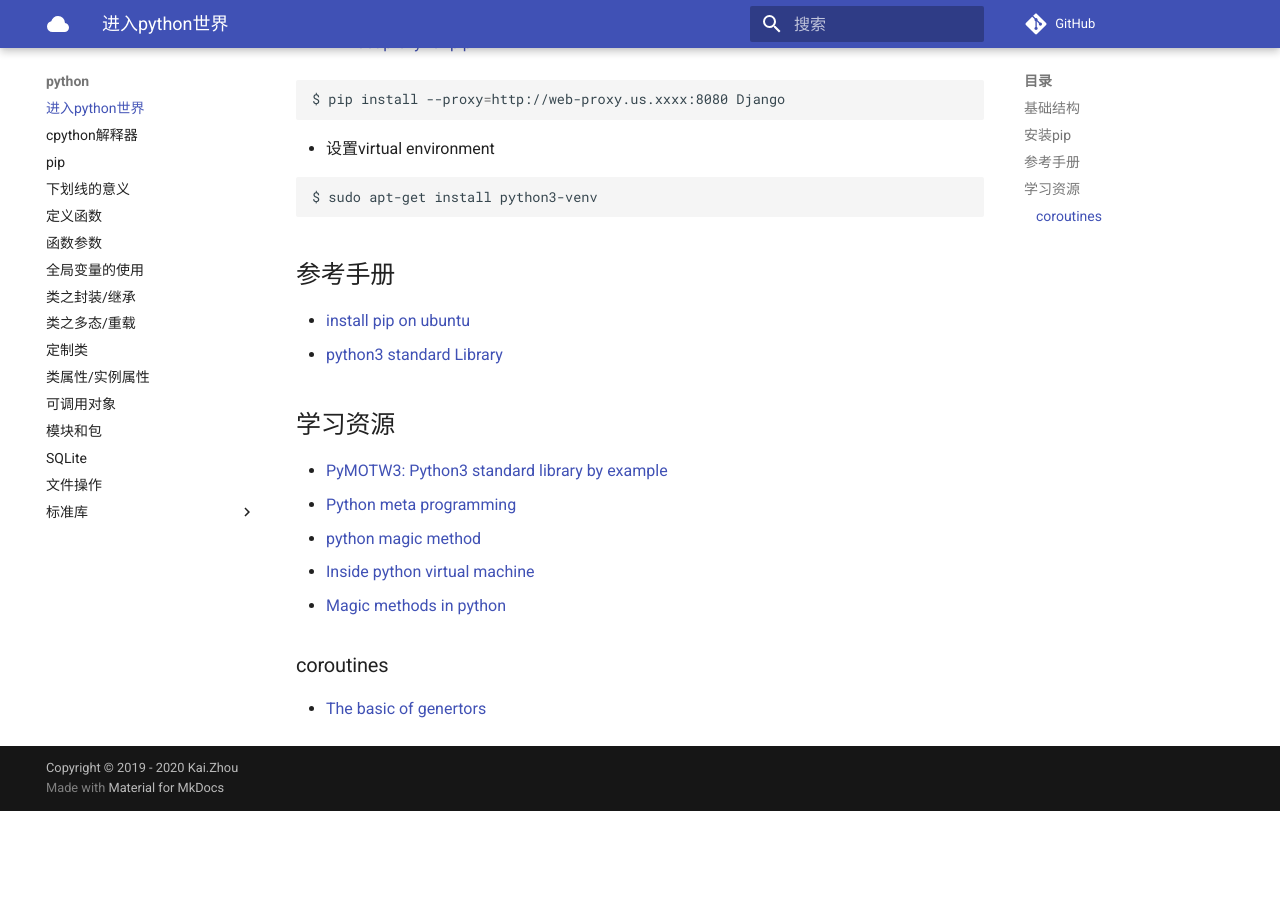
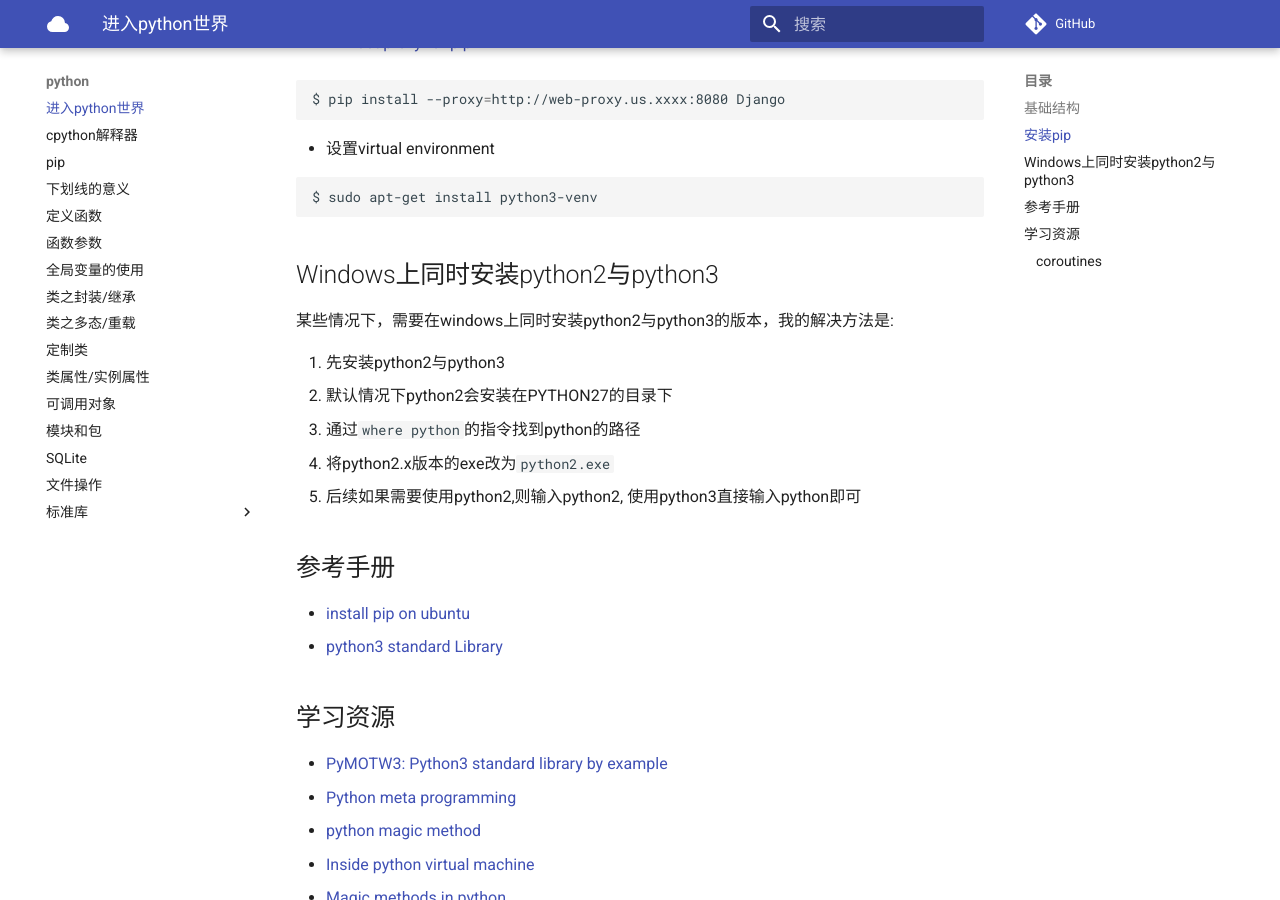
Before and after one commit to zhoukaidev/ks_blog, an MkDocs documentation site: the page built from docs/python/home.md, in a window 1280 px wide and 900 px high, scrolled down 911 px. Built offline with MkDocs 1.6.1 and Material for MkDocs 9.7.7, drawn with Linux system fonts in a browser that asks for light colours; comment, search, counter and statistics services are not loaded; before the commit the page ends 1722 px from its top, so only the background shows below that.

Commit message:
Update home.md

````diff
--- a/docs/python/home.md
+++ b/docs/python/home.md
@@ -29,6 +29,15 @@ $ pip install --proxy=http://web-proxy.us.xxxx:8080 Django
 ```sh
 $ sudo apt-get install python3-venv
 ```
+## Windows上同时安装python2与python3
+
+某些情况下，需要在windows上同时安装python2与python3的版本，我的解决方法是:
+
+1. 先安装python2与python3
+2. 默认情况下python2会安装在PYTHON27的目录下
+3. 通过`where python`的指令找到python的路径
+4. 将python2.x版本的exe改为`python2.exe`
+5. 后续如果需要使用python2,则输入python2, 使用python3直接输入python即可
 
 ## 参考手册
 
````
